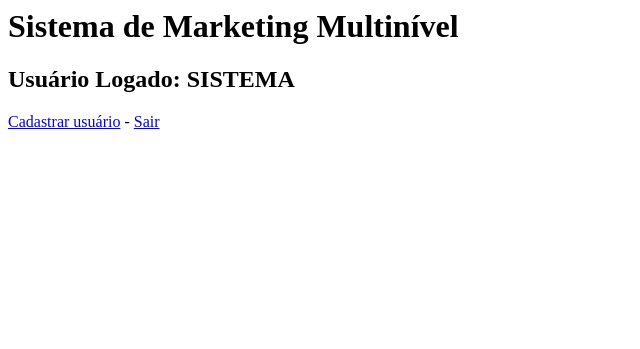
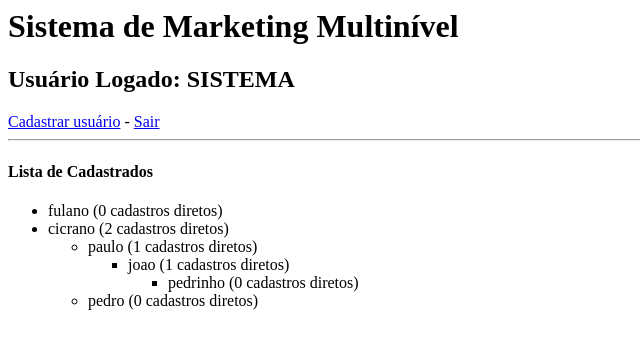
Before and after one commit to WillasMar/php_intermediario, a PHP site: page / in a window 1280 px wide. Shown: the top 349 px of the page, without its empty margins (0-640 px from the left). Run offline with PHP 8.4, Linux system fonts and the light colour scheme; a user stored in the database is signed in; data comes from the database, SQL or seed files in the repository.

Commit message:
Implementado funcoes, incrementado index e config.

```diff
--- a/sistema_marketing_multinivel/config.php
+++ b/sistema_marketing_multinivel/config.php
@@ -1,4 +1,11 @@
 <?php
+
+	global $pdo;
+	$limite = 3;
+
+	$patentes = array(
+
+	);
 
 	try{
 		$pdo = new PDO("mysql:dbname=marketing_multinivel;host=localhost", "root","");
--- /dev/null
+++ b/sistema_marketing_multinivel/funcoes.php
@@ -0,0 +1,40 @@
+<?php
+
+	function listar($id, $limite){
+		$lista = array();
+		global $pdo;
+
+		$sql = $pdo->prepare("select * from usuarios where id_pai = :id");
+		$sql->bindValue(":id", $id);
+		$sql->execute();
+
+		if($sql->rowCount() > 0){
+			$lista = $sql->fetchAll(PDO::FETCH_ASSOC);
+
+			foreach ($lista as $chave => $usuarios) {
+				$lista[$chave]['filho'] = array();
+
+				if($limite > 0){
+					$lista[$chave]['filho'] = listar($usuarios['id'], $limite - 1);
+				}
+			}
+		}
+
+		return $lista;
+	}
+
+	function exibir($array){
+		echo '<ul>';
+		foreach($array as $usuarios){
+			echo '<li>';
+			echo $usuarios['nome'].' ('.count($usuarios['filho']).' cadastros diretos)';
+
+			if(count($usuarios['filho']) > 0){
+				exibir($usuarios['filho']);
+			}
+			echo '</li>';
+		}
+		echo '</ul>';
+	}
+
+?>
--- a/sistema_marketing_multinivel/index.php
+++ b/sistema_marketing_multinivel/index.php
@@ -2,6 +2,7 @@
 
 	session_start();
 	require 'config.php';
+	require 'funcoes.php';
 
 	if(empty($_SESSION['logado'])){
 		header('Location: login.php');
@@ -21,9 +22,18 @@
 		header('location: login.php');
 		exit;
 	}
+
+	$lista = listar($id, $limite);
+
 ?>
 
 <h1>Sistema de Marketing Multinível</h1>
 <h2>Usuário Logado: <?=$nome; ?></h2>
 <a href="Cadastrar_usuario.php">Cadastrar usuário</a> -
 <a href="sair.php">Sair</a>
+
+<hr>
+
+<h4>Lista de Cadastrados</h4>
+
+<?php exibir($lista); ?>
```
Also changed, not shown: README.md.
